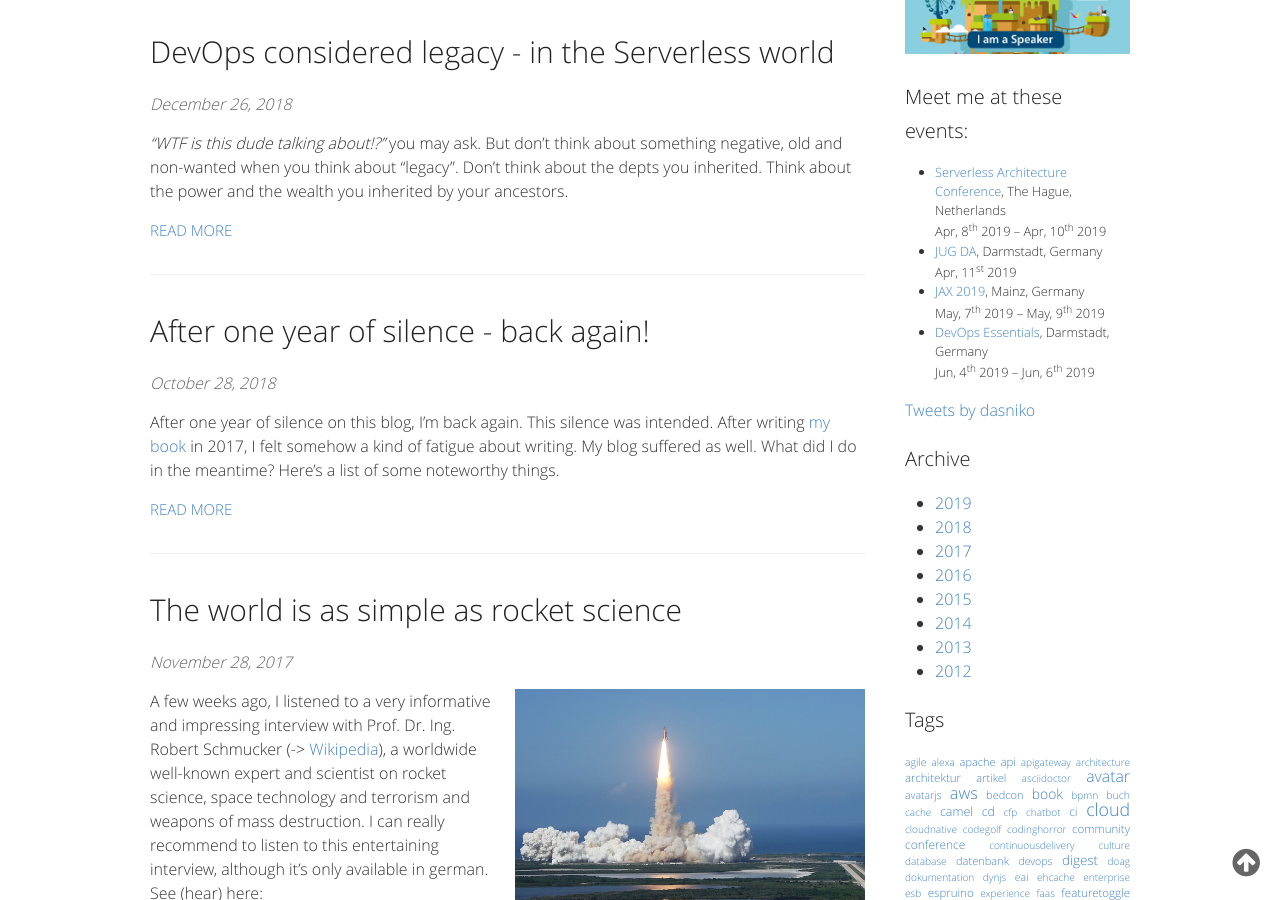
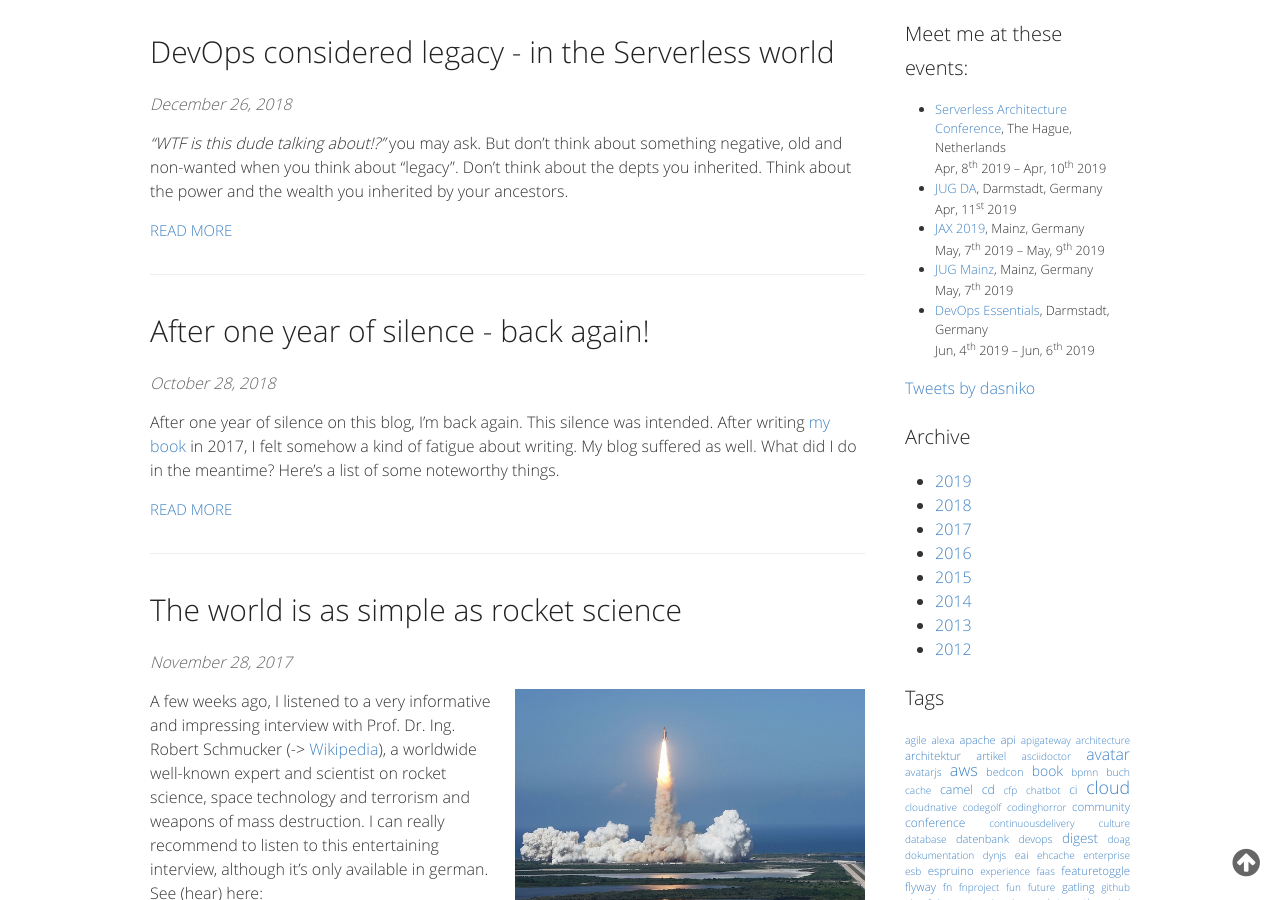
Before and after one commit to dasniko/dasniko.github.io, a Jekyll site: the page built from index.html, in a window 1280 px wide and 900 px high, scrolled down 1008 px. Built offline with Jekyll 4.4.1, drawn with Linux system fonts in a browser that asks for light colours; comment, search, counter and statistics services are not loaded.

Commit message:
no message

```diff
--- a/_data/events.yml
+++ b/_data/events.yml
@@ -208,6 +208,11 @@
   start: '2019-05-07'
   end: '2019-05-09'
   url: https://jax.de
+- title: JUG Mainz
+  location: Mainz, Germany
+  start: '2019-05-07'
+  end: '2019-05-07'
+  url: https://www.jug-mz.de
 - title: DevOps Essentials
   location: Darmstadt, Germany
   start: '2019-06-04'
--- a/_includes/sidebar.html
+++ b/_includes/sidebar.html
@@ -3,11 +3,6 @@
 </div>
 <div class="sidebar_content">
   {% include bookteaser.html %}
-</div>
-<div class="sidebar_content" style="text-align: center; margin-bottom: 20px;">
-  <a href="https://www.buymeacoffee.com/dasniko" target="_blank">
-    <img src="/images/bmc_orange.png" alt="Buy Me A Coffee" style="height: auto !important;width: auto !important;" >
-  </a>
 </div>
 <div class="sidebar_content">
   {% include speaker.html %}
```
